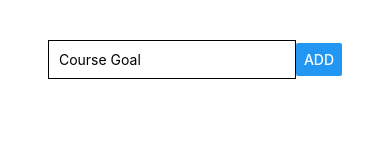
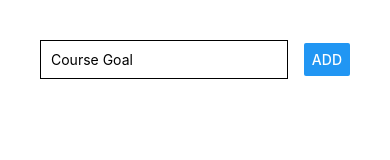
Before and after one commit to victorbruce/course-goals, a React Native app: screen / in a window 390 px wide. Shown: the top 160 px of the page. Built offline with nearby package versions, Linux system fonts and the light colour scheme.

Commit message:
Handle user input

```diff
--- a/App.js
+++ b/App.js
@@ -1,18 +1,45 @@
-import React, {useState} from 'react';
-import { StyleSheet, Text, View , TextInput, Button} from 'react-native';
+import React, { useState } from "react";
+import { StyleSheet, Text, View, TextInput, Button } from "react-native";
 
 export default function App() {
-  const [textOutput, setTextOutput] = useState('Open up App.js to start working on your app!')
+  const [enteredGoal, setEneteredGoal] = useState("");
+
+  const goalInputHandler = enteredText => {
+    setEneteredGoal(enteredText);
+  };
+
+  const addGoalHandler = () => {
+    console.log("adding goal...", enteredGoal);
+  };
+
   return (
-    <View style={{padding: 40}}>
-      <View style={{flexDirection:"row", justifyContent:"center", alignItems: "center"}}>
-        <TextInput placeholder="Course Goal" style={{width: '80%', borderWidth: 1, borderColor: 'black', padding:10}} />
-        <Button title="Add" />
+    <View style={styles.screen}>
+      <View style={styles.inputContainer}>
+        <TextInput
+          placeholder="Course Goal"
+          style={styles.input}
+          onChangeText={goalInputHandler}
+          value={enteredGoal}
+        />
+        <Button title="Add" onPress={addGoalHandler} />
       </View>
     </View>
   );
 }
 
 const styles = StyleSheet.create({
-
+  screen: {
+    padding: 40
+  },
+  inputContainer: {
+    flexDirection: "row",
+    justifyContent: "space-between",
+    alignItems: "center"
+  },
+  input: {
+    width: "80%",
+    borderWidth: 1,
+    borderColor: "black",
+    padding: 10
+  }
 });
```
